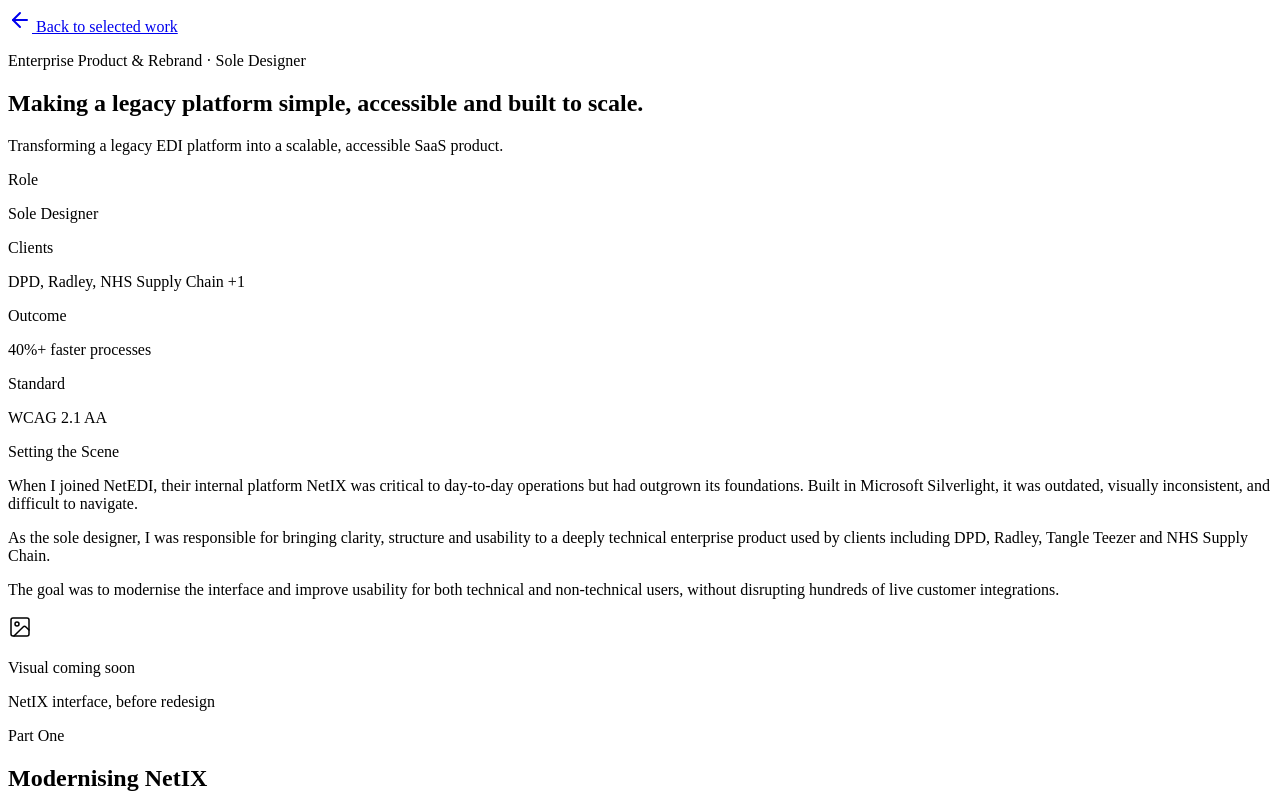
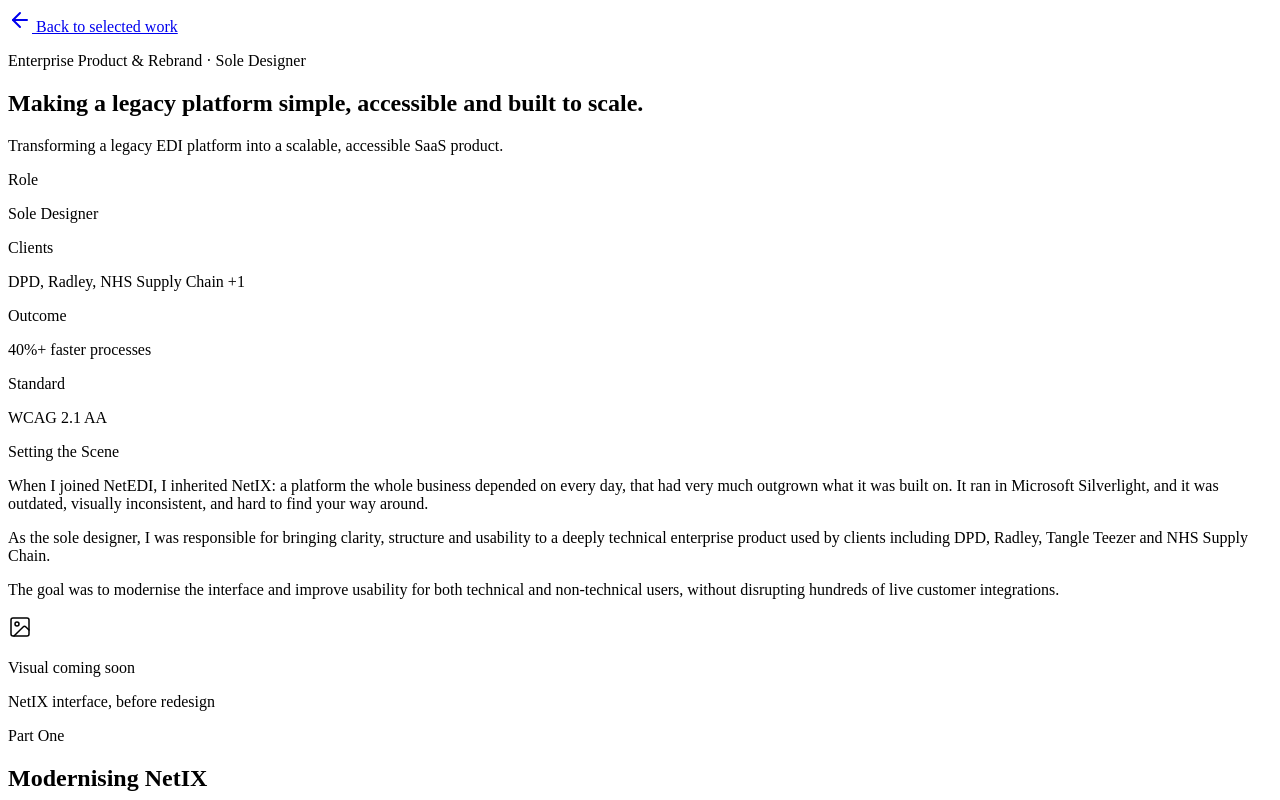
Before and after one commit to jadeparrish/portfolio, a Next.js app: page /work/netix in a window 1280 px wide. Shown: the top 800 px of the page. Built offline with nearby package versions, Linux system fonts and the light colour scheme.

Commit message:
Update page.js

```diff
--- a/app/work/netix/page.js
+++ b/app/work/netix/page.js
@@ -91,10 +91,10 @@ export default function NetIXCaseStudy() {
           <SectionLabel>Setting the Scene</SectionLabel>
           <div className="space-y-4 text-neutral-700 text-base leading-relaxed">
             <p>
-              When I joined NetEDI, their internal platform NetIX was critical to
-              day-to-day operations but had outgrown its foundations. Built in Microsoft
-              Silverlight, it was outdated, visually inconsistent, and difficult to
-              navigate.
+              When I joined NetEDI, I inherited NetIX: a platform the whole business
+              depended on every day, that had very much outgrown what it was built on.
+              It ran in Microsoft Silverlight, and it was outdated, visually inconsistent,
+              and hard to find your way around.
             </p>
             <p>
               As the sole designer, I was responsible for bringing clarity, structure and
```
